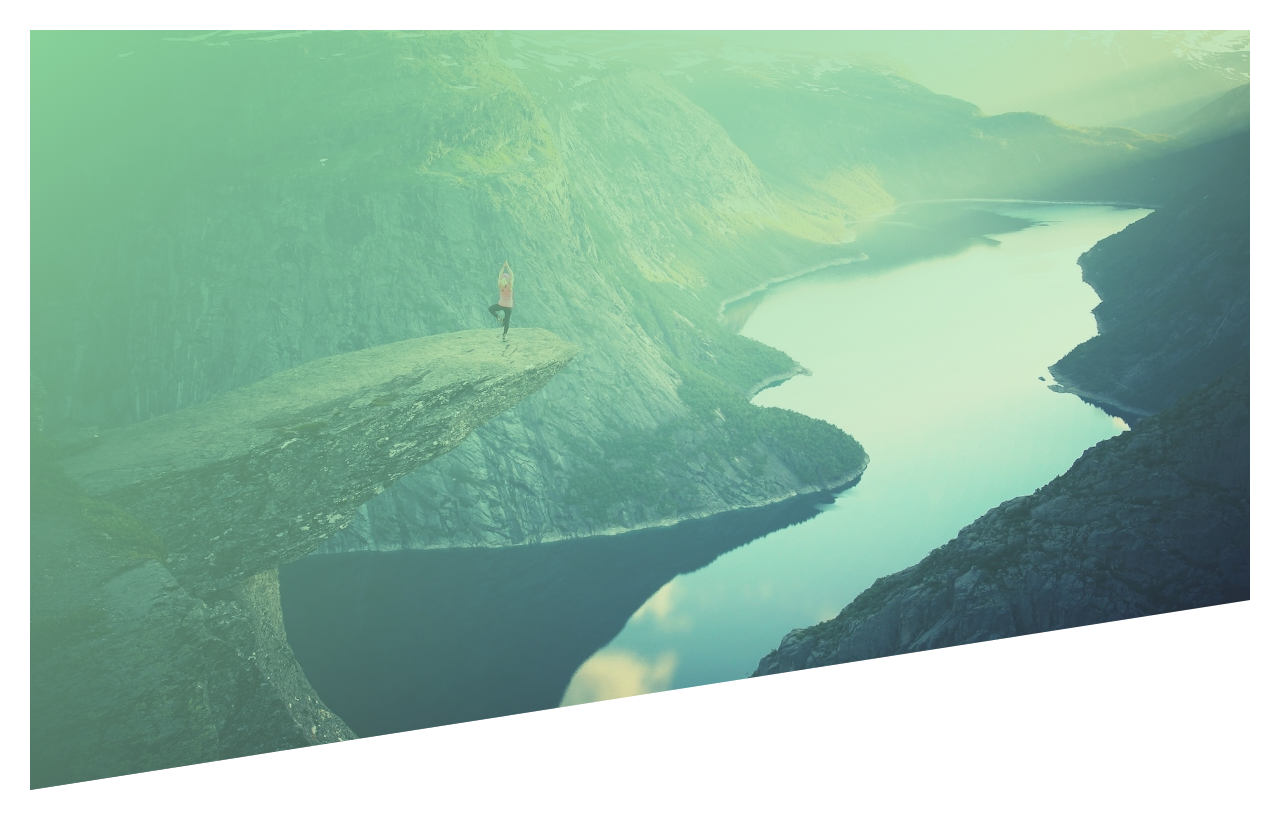
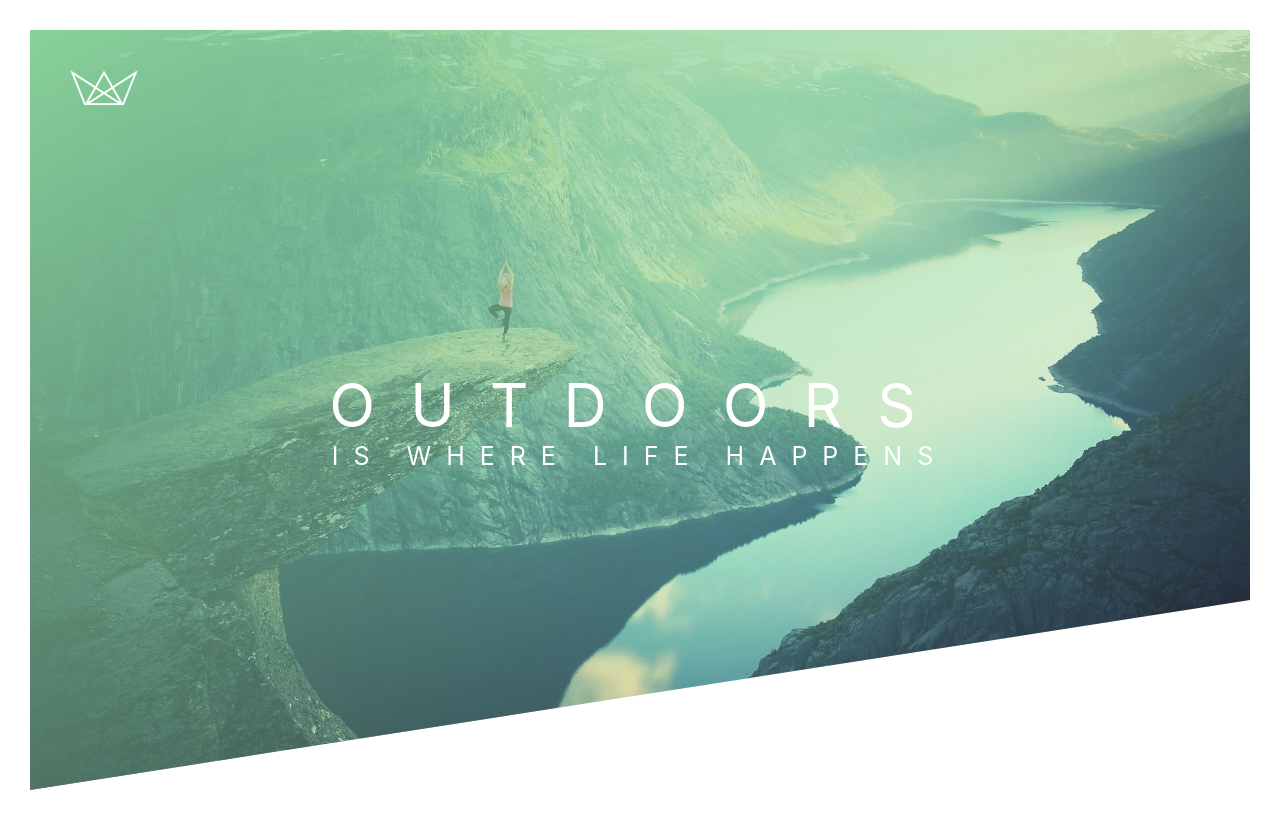
Before and after one commit to raktimraihanprova13346/natours, a React (Create React App) app: page / in a window 1280 px wide. Built offline with nearby package versions, Linux system fonts and the light colour scheme.

Commit message:
Add Sass support and header component
Sass support has been added to the project - package.json and package-lock.json have been updated accordingly. Additionally, a new header component, HeaderUI, has been created along with corresponding styling using Sass, and has been imported and used in App.js.

```diff
--- a/package.json
+++ b/package.json
@@ -6,10 +6,12 @@
     "@testing-library/jest-dom": "^5.17.0",
     "@testing-library/react": "^13.4.0",
     "@testing-library/user-event": "^13.5.0",
+    "file-loader": "^6.2.0",
     "react": "^18.3.0",
     "react-dom": "^18.3.0",
     "react-scripts": "5.0.1",
     "sass": "^1.75.0",
+    "url-loader": "^4.1.1",
     "web-vitals": "^2.1.4"
   },
   "scripts": {
--- a/src/header/index.jsx
+++ b/src/header/index.jsx
@@ -1,10 +1,15 @@
 import React from 'react';
 import "./index.scss"
+import Logo from '../img/logo-white.png';
 
 const headerUI = () => {
     return(
         <div className="header">
-
+            <img src={Logo} alt="logo" className="header-logo" />
+            <div className="header-textbox">
+                <span className="header-textbox-first">Outdoors</span>
+                <span className="header-textbox-second">is where life happens</span>
+            </div>
         </div>
     )
 }
--- a/src/header/index.scss
+++ b/src/header/index.scss
@@ -5,4 +5,34 @@
   background-size: cover;
   background-position: top;
   clip-path: polygon(0 0, 100% 0, 100% 75%, 0 100%);
+  position: relative;
 }
+
+.header-logo{
+  position: absolute;
+  top: 40px;
+  left: 40px;
+  height: 35px;
+}
+
+.header-textbox{
+  position: absolute;
+  font-weight: 400;
+  color: white;
+  top: 50%;
+  left: 50%;
+  transform: translate(-50%, -40%);
+  text-transform: uppercase;
+}
+
+.header-textbox-first{
+  display: block;
+  font-size: 60px;
+  letter-spacing: 35px;
+}
+
+.header-textbox-second{
+  display: block;
+  font-size: 25px;
+  letter-spacing: 15px;
+}
```
Also changed, not shown: 1 other file (tests, documents, lock files or other folders).
